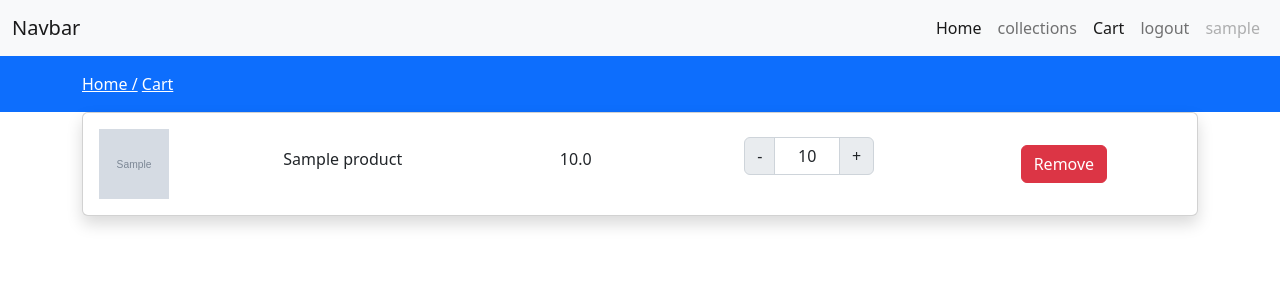
After one commit to sadamseehar/EcomerceDjango, a Django app: page /cart in a window 1280 px wide. The commit adds this page. Shown: the top 300 px of the page. Run offline with Django 4.2, Linux system fonts and the light colour scheme; a user stored in the database is signed in; tables that the repository leaves empty hold one stand-in row (values such as "Sample post"); grey boxes marked "Sample" are stand-in pictures; some libraries are stand-ins or nearby versions.

Commit message:
add to cart products show to page and remove cart product

```diff
--- a/static/js/custom.js
+++ b/static/js/custom.js
@@ -53,4 +53,53 @@ $(document).ready(function (){
 
 
     });
+
+    $('.changeQuantity').click(function (e) {
+        e.preventDefault();
+        var product_id = $(this).closest('.product_data').find('.prod_id').val();
+
+        var product_qty = $(this).closest('.product_data').find('.qty-input').val();
+        var token= $('input[name=csrfmiddlewaretoken]').val();
+        $.ajax({
+            type: "POST",
+            url: "/update-cart",
+            data: {
+                'product_id':product_id,
+                'product_qty':product_qty,
+                csrfmiddlewaretoken :token
+            },
+
+            success: function (response) {
+                console.log(response)
+                alertify.success(response.status)
+            }
+        });
+
+
+    });
+
+
+
+    $('.delete-cart-item').click(function (e) {
+        e.preventDefault();
+        var product_id = $(this).closest('.product_data').find('.prod_id').val();
+        var token= $('input[name=csrfmiddlewaretoken]').val();
+
+        $.ajax({
+            type: "POST",
+            url: "/delete-cart-item",
+            data: {
+                'product_id':product_id,
+                 csrfmiddlewaretoken :token
+
+            },
+
+            success: function (response) {
+                console.log(response)
+                alertify.success(response.status)
+                $('.cartdata').load(location.href + " .cartdata") ;
+            }
+        });
+
+    });
 });
--- a/store/controller/cart.py
+++ b/store/controller/cart.py
@@ -25,3 +25,30 @@ def addtocart(request):
         return JsonResponse({'status':"Login to continue"})
 
     return redirect("/")
+
+def viewcart(request):
+    cart = Cart.objects.filter(user=request.user)
+    context = {'cart':cart}
+    return render(request,"store/cart.html",context)
+
+
+def updatecart(request):
+    if request.method == 'POST':
+        prod_id = int(request.POST.get('product_id'))
+        if(Cart.objects.filter(user=request.user, product_id=prod_id )):
+            prod_qty = int(request.POST.get('product_qty'))
+            cart = Cart.objects.get(product_id=prod_id,user=request.user)
+            cart.product_qty = prod_qty
+            cart.save()
+    return redirect("/")
+
+
+
+def deletecartitem(request):
+    if request.method == 'POST':
+        prod_id = int(request.POST.get('product_id'))
+        if(Cart.objects.filter(user=request.user, product_id=prod_id)):
+            cartitem = Cart.objects.get(product_id = prod_id , user=request.user)
+            cartitem.delete()
+        return JsonResponse({'status':'Deleted succefully'})
+    return redirect("/")
--- /dev/null
+++ b/store/templates/store/cart.html
@@ -0,0 +1,62 @@
+
+
+{% extends "store/layout/main.html" %}
+
+{% block content %}
+<div class="py-3 bg-primary">
+    <div class="container">
+        <a class="text-white" href=" {% url 'home' %}">Home /</a>
+        <a class="text-white" href=" {% url 'cart' %}">Cart</a>
+
+    </div>
+</div>
+
+
+<div class="container">
+    <div class="row">
+        <div class="col-md-12">
+            <div class="card shadow">
+                <div class="card-body cartdata">
+
+                    {% if cart %}
+                        {% for item in cart %}
+                            <div class="row product_data">
+                                <div class="col-md-2 my-auto">
+                                    <img src="{{ item.product.product_image.url }}" height="70px" width="70px" alt="" srcset="">
+                                </div>
+                                <div class="col-md-3 my-auto">
+                                    <h6>{{ item.product.name }}</h6>
+                                </div>
+                                <div class="col-md-2 my-auto">
+                                    <h6>{{ item.product.selling_price }}</h6>
+                                </div>
+                                <div class="col-md-3 my-auto">
+                                    <input type="hidden" name="" class="prod_id" value="{{ item.product_id }}">
+                                    {% csrf_token %}
+                                    {% if item.product.quantity >= item.product_qty %}
+                                    <div class="input-group text-center mb-3" style="width: 130px;">
+                                        <button class="input-group-text changeQuantity decrement-btn">-</button>
+                                        <input type="text" class="text-center form-control qty-input" value="{{ item.product_qty }}">
+                                        <button class="input-group-text changeQuantity increment-btn">+</button>
+                                    </div>
+                                    {% else %}
+                                    <h5>Out of stock</h5>
+                                    {% endif %}
+                                </div>
+                                <div class="col-md-2 my-auto">
+                                    <button class="btn btn-danger delete-cart-item">Remove</button>
+                                </div>
+                            </div>
+                        {% endfor %}
+                    {% else %}
+                        <h1>cart is empty</h1>
+                    {% endif %}
+
+
+                </div>
+            </div>
+        </div>
+    </div>
+
+</div>
+{% endblock content %}
--- a/store/templates/store/inc/navbar.html
+++ b/store/templates/store/inc/navbar.html
@@ -11,6 +11,9 @@
           </li>
           <li class="nav-item">
             <a class="nav-link" href="{% url 'collections' %}">collections</a>
+          </li>
+          <li class="nav-item">
+            <a class="nav-link active" aria-current="page" href="{% url 'cart' %}">Cart</a>
           </li>
           {% if request.user.is_authenticated %}
 
@@ -30,9 +33,7 @@
           </li>
           {% endif %}
 
-          <li class="nav-item">
-            <a class="nav-link disabled">Disabled</a>
-          </li>
+
         </ul>
       </div>
     </div>
--- a/store/urls.py
+++ b/store/urls.py
@@ -15,6 +15,9 @@ urlpatterns = [
     path('login/',authview.loginpage,name = "loginpage"),
     path('logout/', authview.logoutpage , name = "logout"),
 
-    path('add-to-cart',cart.addtocart, name="addtocart")
+    path('add-to-cart',cart.addtocart, name="addtocart"),
+    path('cart',cart.viewcart,name="cart"),
+    path('update-cart',cart.updatecart, name="updatecart"),
+    path('delete-cart-item',cart.deletecartitem, name='deletecartitem')
 
 ]
```
